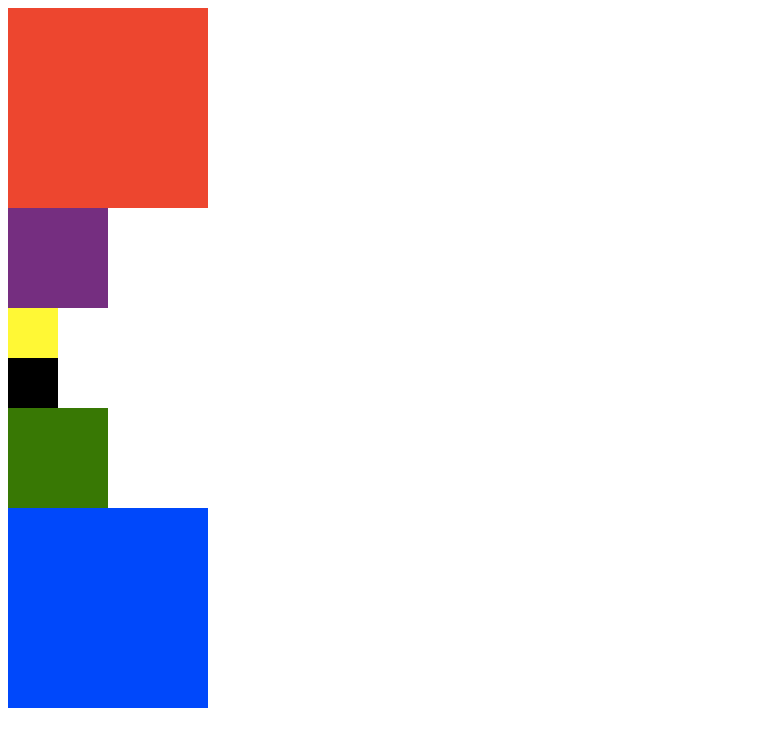
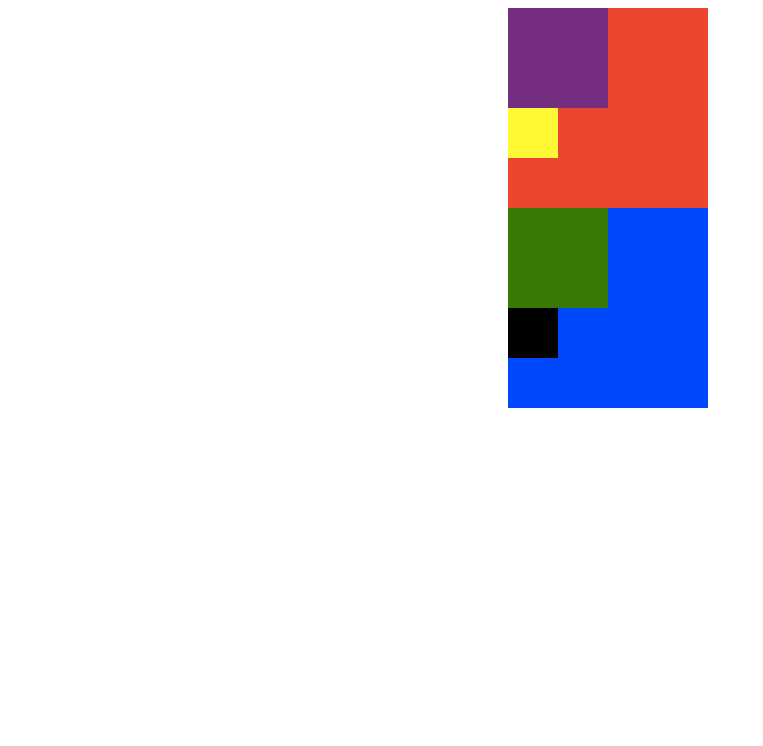
Before and after one commit to unakame/leccion-23-1-esquemas, a plain HTML site: page index.html in a window 1280 px wide. Shown: the whole page, without its empty margins (0-763 px from the left). Drawn offline with Linux system fonts and the light colour scheme.

Commit message:
aligning

```diff
--- a/assets/css/main.css
+++ b/assets/css/main.css
@@ -2,18 +2,23 @@
   background-color: #ED462F;
   width: 200px;
   height: 200px;
+  position: relative;
+  left: 500px;
 }
 
 #blue{
   background-color: #0048FB;
   width: 200px;
   height: 200px;
+  position: relative;
+  left: 500px;
 }
 
 #yellow{
   background-color: #FFF835;
   width: 50px;
   height: 50px;
+  position: relative;
 }
 
 #purple{
--- a/assets/js/main.js
+++ b/assets/js/main.js
@@ -9,19 +9,23 @@ var redDiv = document.createElement("div");
 var purpleDiv = document.createElement("div");
     purpleDiv.setAttribute("id","purple");
     document.body.appendChild(purpleDiv);
+    document.getElementById("red").appendChild(purpleDiv);
 
 var yellowDiv = document.createElement("div");
     yellowDiv.setAttribute("id","yellow");
     document.body.appendChild(yellowDiv);
+    document.getElementById("red").appendChild(yellowDiv);
+
+var blueDiv = document.createElement("div");
+    blueDiv.setAttribute("id","blue");
+    document.body.appendChild(blueDiv);
+
+var greenDiv = document.createElement("div");
+    greenDiv.setAttribute("id","green");
+    document.body.appendChild(greenDiv);
+    document.getElementById("blue").appendChild(greenDiv);
 
 var blackDiv = document.createElement("div");
     blackDiv.setAttribute("id","black");
     document.body.appendChild(blackDiv);
-
-var greenDiv = document.createElement("div");
-    greenDiv.setAttribute("id","green");
-    document.body.appendChild(greenDiv);
-
-var blueDiv = document.createElement("div");
-  	blueDiv.setAttribute("id","blue");
-    document.body.appendChild(blueDiv);
+    document.getElementById("blue").appendChild(blackDiv);
```
